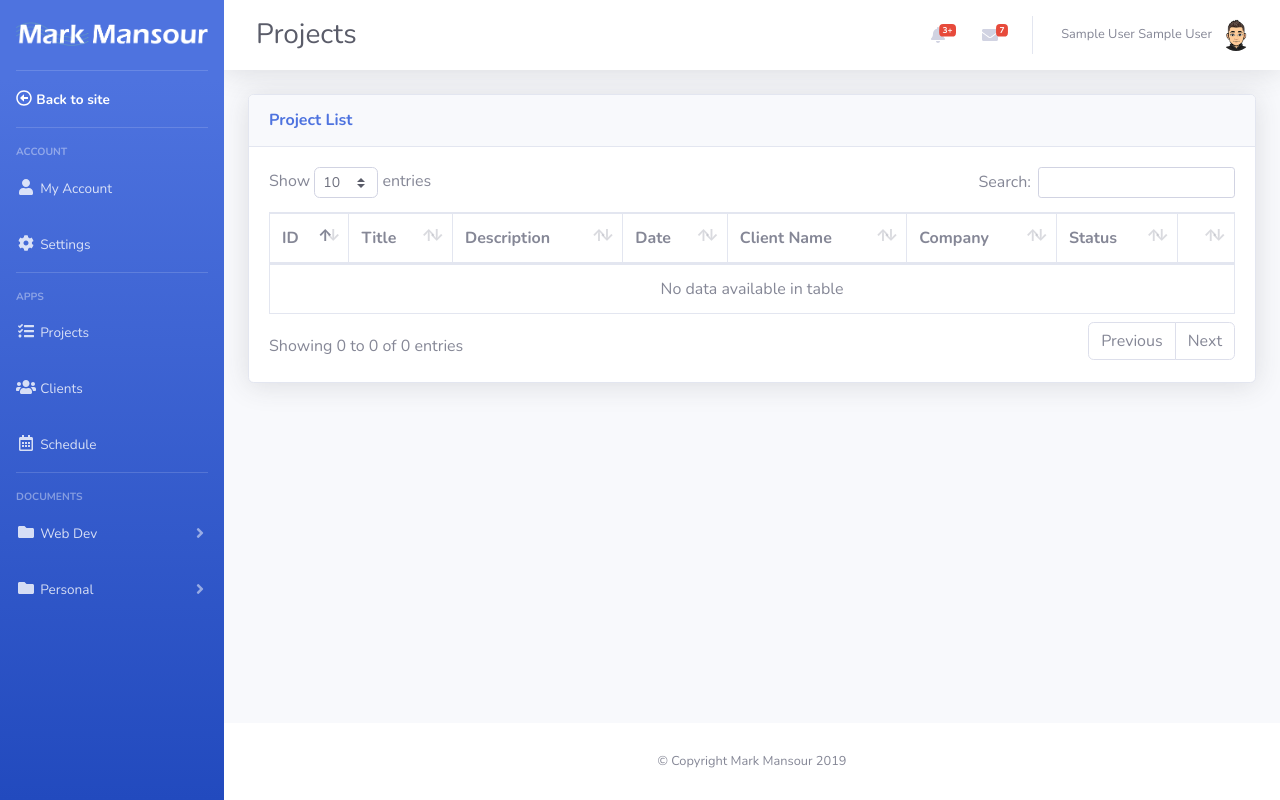
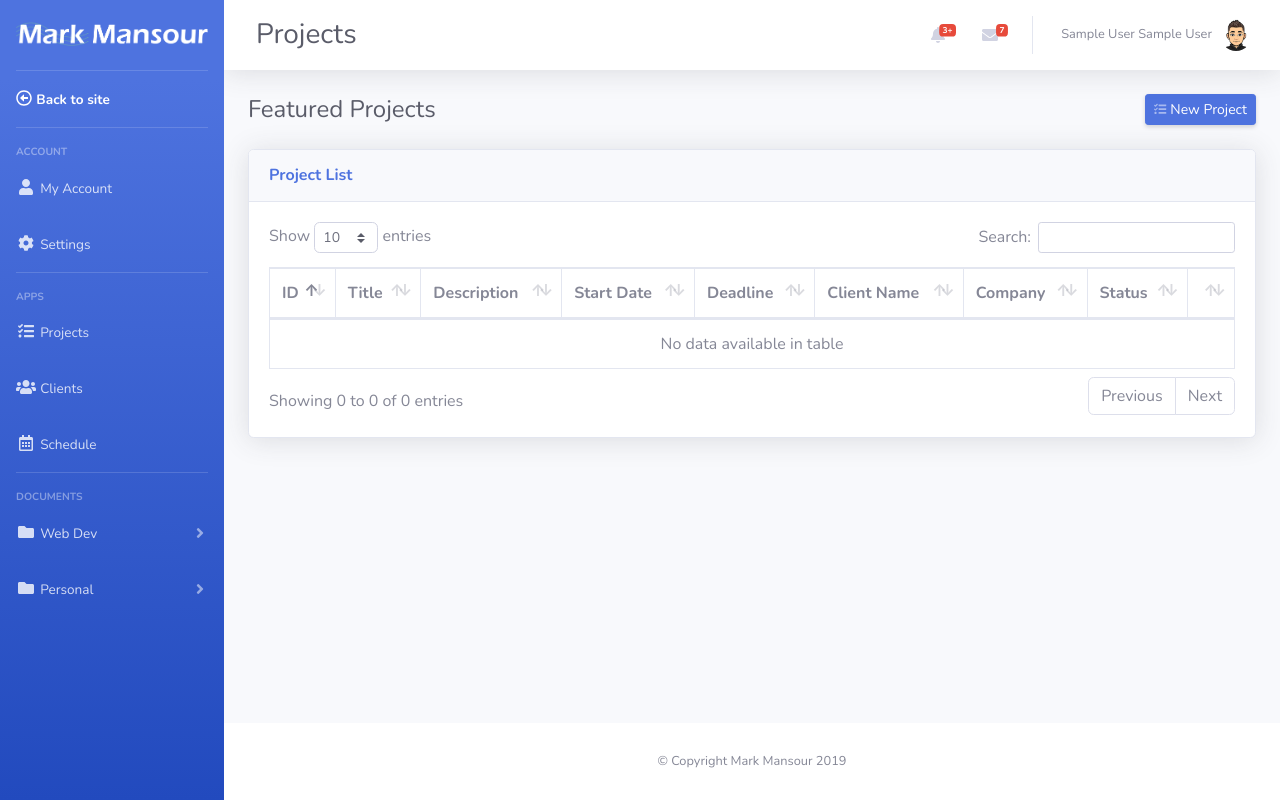
Before and after one commit to MarkMansour1/website, a PHP site: page /account/projects.php in a window 1280 px wide. Run offline with PHP 8.4, Linux system fonts and the light colour scheme; the visitor is signed in with stand-in values (Sample User, id 1); data that the repository does not hold is empty; some libraries are stand-ins or nearby versions.

Commit message:
Projects updates 30/08

```diff
--- a/account/projects.php
+++ b/account/projects.php
@@ -39,6 +39,53 @@ if(isset($_SESSION['UserID'])){
       <!-- Begin Page Content -->
       <div class="container-fluid">
 
+        <!-- Page Heading -->
+        <div class="d-sm-flex align-items-center justify-content-between mb-4">
+          <h1 class="h4 mb-0 text-gray-800">Featured Projects</h1>
+          <a href="#" class="d-none d-sm-inline-block btn btn-sm btn-primary shadow-sm"><i class="fas fa-tasks fa-sm text-white-50"></i> New Project </a>
+        </div>
+
+        <!-- Begin featured projects -->
+        <div class="row">
+          <?php
+          $sql = "SELECT projects.*, clients.FirstName, clients.LastName, clients.Company FROM projects INNER JOIN clients ON projects.ClientID = clients.ClientID ORDER BY startdate DESC LIMIT 3";
+          $projects = mysqli_query($conn, $sql);
+          while($project =  mysqli_fetch_array($projects)){
+            $id = $project['ProjectID'];
+            echo '
+            <div class="col-xl-4 col-md-6">
+              <div class="card shadow mb-4 border-left-primary">
+                <div class="card-header py-3 d-flex flex-row align-items-center justify-content-between">
+                  <h5 class="m-0 font-weight-bold text-primary">'.$project['Title'].' - '.sprintf('%04u', $id).'</h5>
+                  <div class="dropdown no-arrow">
+                    <a class="dropdown-toggle" href="#" role="button" id="dropdownMenuLink" data-toggle="dropdown" aria-haspopup="true" aria-expanded="false">
+                      <i class="fas fa-ellipsis-v fa-sm fa-fw text-gray-400"></i>
+                    </a>
+                    <div class="dropdown-menu dropdown-menu-right shadow animated--fade-in" aria-labelledby="dropdownMenuLink">
+                      <div class="dropdown-header">Options:</div>
+                      <a class="dropdown-item" href="?edit='.$id.'">Edit Project</a>
+                    </div>
+                  </div>
+                </div>
+                <div class="card-body">
+                  <ul class="list-group">
+                  <li class="list-group-item"><strong>Description:</strong> '.$project['Description'].'</li>
+                  <li class="list-group-item"><strong>Notes:</strong> '.$project['Notes'].'</li>
+                    <li class="list-group-item"><strong>Client:</strong> '.$project['FirstName'].' '.$project['LastName'].'</li>
+                    <li class="list-group-item"><strong>Company:</strong> '.$project['Company'].'</li>
+                  </ul>
+                  <div class="text-center mt-3">
+                    '.date('d.m.Y', strtotime($project['StartDate'])).' - '.date('d.m.Y', strtotime($project['Deadline'])).'
+                  </div>
+                </div>
+              </div>
+            </div>
+            ';
+          }
+          ?>
+        </div>
+        <!-- End featured projects -->
+
         <!-- Project Table -->
         <div class="card shadow mb-4">
           <div class="card-header py-3">
@@ -52,7 +99,8 @@ if(isset($_SESSION['UserID'])){
                     <th>ID</th>
                     <th>Title</th>
                     <th>Description</th>
-                    <th>Date</th>
+                    <th>Start Date</th>
+                    <th>Deadline</th>
                     <th>Client Name</th>
                     <th>Company</th>
                     <th>Status</th>
@@ -70,7 +118,8 @@ if(isset($_SESSION['UserID'])){
                       <td>'.sprintf('%04u', $id).'</td>
                       <td>'.$project['Title'].'</td>
                       <td>'.$project['Description'].'</td>
-                      <td>'.date('d-m-Y', strtotime($project['Date'])).'</td>
+                      <td>'.date('d-m-Y', strtotime($project['StartDate'])).'</td>
+                      <td>'.date('d-m-Y', strtotime($project['Deadline'])).'</td>
                       <td>'.$project['FirstName'].' '.$project['LastName'].'</td>
                       <td>'.$project['Company'].'</td>';
                       echo ($project['Complete'] == 1) ? '<td>Complete</td>' : '<td>Incomplete</td>';
@@ -84,7 +133,7 @@ if(isset($_SESSION['UserID'])){
             </div>
           </div>
         </div>
-        <!-- End Client Table -->
+        <!-- End Project Table -->
 
       </div>
 
--- a/account/scripts.php
+++ b/account/scripts.php
@@ -1,3 +1,8 @@
+<!-- Scroll to Top Button-->
+<a class="scroll-to-top rounded" href="#page-top">
+  <i class="fas fa-angle-up"></i>
+</a>
+
 <script src="../js/jquery/jquery.min.js"></script>
 <script src="../js/jquery-easing/jquery.easing.min.js"></script>
 <script src="../bootstrap-4.3.1-dist/js/bootstrap.bundle.min.js"></script>
```
